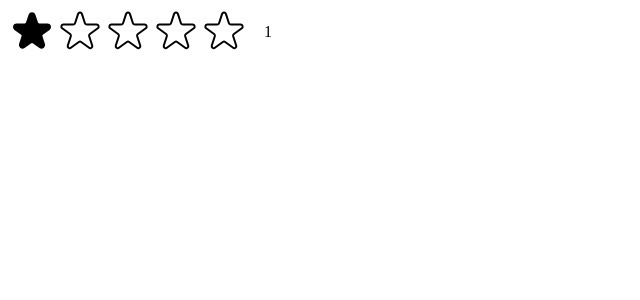
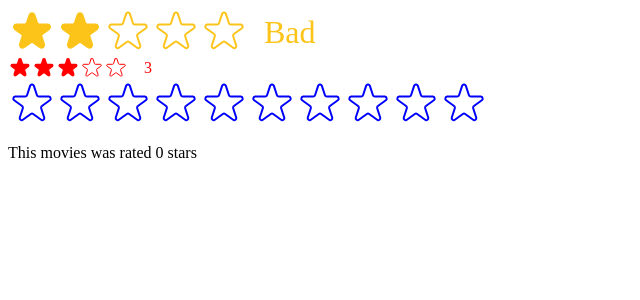
Before and after one commit to plasante/usepopcorn, a React (Create React App) app: page / in a window 1280 px wide. Shown: the top 300 px of the page, without its empty margins (0-640 px from the left). Built offline with nearby package versions, Linux system fonts and the light colour scheme.

Commit message:
Implemented StarRating component

```diff
--- a/src/StarRating.js
+++ b/src/StarRating.js
@@ -10,53 +10,79 @@
   display: "flex",
 };
 
-const textStyle = {
-  lineHeight: "1",
-  margin: "0",
-};
-
-export default function StarRating({ maxRating = 5 }) {
-  const [rating, setRating] = useState(1);
+export default function StarRating({
+  maxRating = 5,
+  color = "#fcc419",
+  size = 48,
+  className = "",
+  messages = [],
+  defaultRating = 0,
+  onSetRating,
+}) {
+  const [rating, setRating] = useState(defaultRating);
+  const [tempRating, setTempRating] = useState(0);
 
   // We create a handler in the component that owns the state
   // The child component Star will be passed a onRate props
   // that will update the state here.
   function handleRating(rating) {
     setRating(rating);
+    onSetRating(rating);
   }
 
+  const textStyle = {
+    lineHeight: "1",
+    margin: "0",
+    color,
+    fontSize: `${size / 1.5}px`,
+  };
+
   return (
-    <div style={containerStyle}>
+    <div style={containerStyle} className={className}>
       <div style={starContainerStyle}>
         {Array.from({ length: maxRating }, (_, i) => (
           <Star
             key={i}
             onRate={() => handleRating(i + 1)}
-            full={rating >= i + 1}
+            full={tempRating ? tempRating >= i + 1 : rating >= i + 1}
+            onHoverIn={() => setTempRating(i + 1)}
+            onHoverOut={() => setTempRating(0)}
+            color={color}
+            size={size}
           />
         ))}
       </div>
-      <p style={textStyle}>{rating || ""}</p>
+      <p style={textStyle}>
+        {messages.length === maxRating
+          ? messages[tempRating ? tempRating - 1 : rating - 1]
+          : tempRating || rating || ""}
+      </p>
     </div>
   );
 }
 
-const starStyle = {
-  width: "48px",
-  height: "48px",
-  display: "block",
-  cursor: "pointer",
-};
+function Star({ onRate, full, onHoverIn, onHoverOut, color, size }) {
+  const starStyle = {
+    width: `${size}px`,
+    height: `${size}px`,
+    display: "block",
+    cursor: "pointer",
+  };
 
-function Star({ onRate, full }) {
   return (
-    <span role="button" style={starStyle} onClick={onRate}>
+    <span
+      role="button"
+      style={starStyle}
+      onClick={onRate}
+      onMouseEnter={onHoverIn}
+      onMouseLeave={onHoverOut}
+    >
       {full ? (
         <svg
           xmlns="http://www.w3.org/2000/svg"
           viewBox="0 0 20 20"
-          fill="#000"
-          stroke="#000"
+          fill={color}
+          stroke={color}
         >
           <path d="M9.049 2.927c.3-.921 1.603-.921 1.902 0l1.07 3.292a1 1 0 00.95.69h3.462c.969 0 1.371 1.24.588 1.81l-2.8 2.034a1 1 0 00-.364 1.118l1.07 3.292c.3.921-.755 1.688-1.54 1.118l-2.8-2.034a1 1 0 00-1.175 0l-2.8 2.034c-.784.57-1.838-.197-1.539-1.118l1.07-3.292a1 1 0 00-.364-1.118L2.98 8.72c-.783-.57-.38-1.81.588-1.81h3.461a1 1 0 00.951-.69l1.07-3.292z" />
         </svg>
@@ -65,7 +91,7 @@
           xmlns="http://www.w3.org/2000/svg"
           fill="none"
           viewBox="0 0 24 24"
-          stroke="#000"
+          stroke={color}
         >
           <path
             strokeLinecap="round"
--- a/src/index.js
+++ b/src/index.js
@@ -1,14 +1,32 @@
-import React from "react";
+import React, { useState } from "react";
 import ReactDOM from "react-dom/client";
 //import "./index.css";
 //import App from "./App";
 
 import StarRating from "./StarRating";
 
+function Test() {
+  const [movieRating, setMovieRating] = useState(0);
+
+  return (
+    <div>
+      <StarRating color="blue" maxRating={10} onSetRating={setMovieRating} />
+      <p>This movies was rated {movieRating} stars</p>
+    </div>
+  );
+}
+
 const root = ReactDOM.createRoot(document.getElementById("root"));
 root.render(
   <React.StrictMode>
     {/* <App /> */}
-    <StarRating maxRating={5} />
+    <StarRating
+      maxRating={5}
+      messages={["Terrible", "Bad", "Okay", "Good", "Amazing"]}
+      defaultRating={2}
+    />
+    <StarRating size={24} color="red" className="test" defaultRating={3} />
+
+    <Test />
   </React.StrictMode>
 );
```
